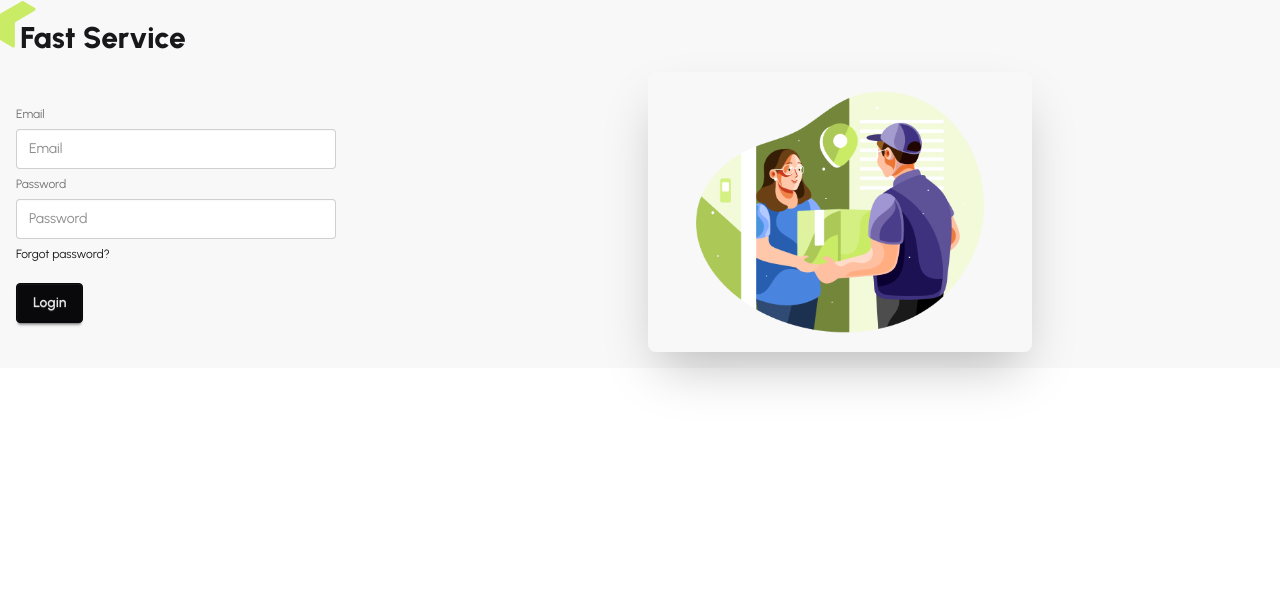
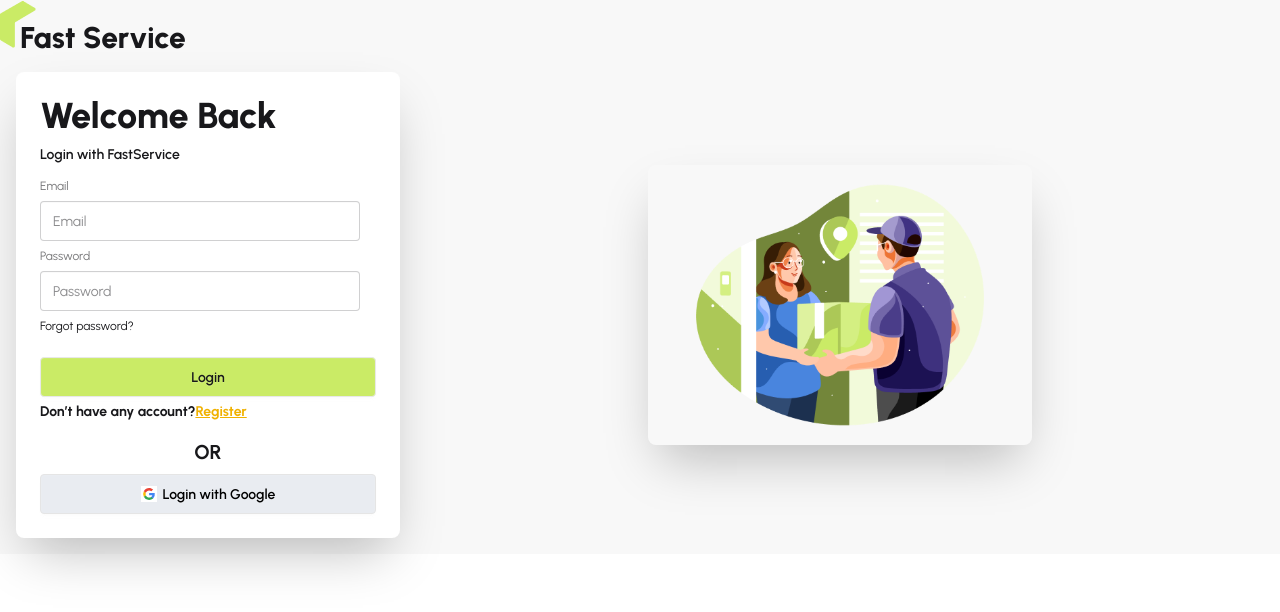
Before and after one commit to Abir-hasan-52/fast-service-client-side, a React (Vite) app: page /login in a window 1280 px wide. Shown: the top 612 px of the page. Built offline with nearby package versions, Linux system fonts and the light colour scheme; no server answers.

Commit message:
signin user by google and emailpassowrd also create private routes

```diff
--- /dev/null
+++ b/src/Contexts/AuthContext/AuthContext.jsx
@@ -0,0 +1,3 @@
+import { createContext } from "react";
+
+export const AuthContext = createContext();
--- /dev/null
+++ b/src/Contexts/AuthProvider/AuthProvider.jsx
@@ -0,0 +1,65 @@
+import React, { useEffect, useState } from "react";
+import { AuthContext } from "../AuthContext/AuthContext";
+import {
+  createUserWithEmailAndPassword,
+  GoogleAuthProvider,
+  onAuthStateChanged,
+  signInWithEmailAndPassword,
+  signInWithPopup,
+
+  signOut,
+} from "firebase/auth";
+import { auth } from "../../Firebase/firebase.init";
+const provider = new GoogleAuthProvider();
+
+const AuthProvider = ({ children }) => {
+  const [user, setUser] = useState(null);
+  const [loading , setLoading]=useState(true);
+
+  // create user
+  const createUser = (email, password) => {
+    setLoading(true);
+    return createUserWithEmailAndPassword(auth,email, password);
+  };
+  // signIn user
+
+  const signInUser = (email, password) => {
+    setLoading(true);
+    return signInWithEmailAndPassword(auth, email, password);
+  };
+//   signin with google
+const signInWithGoogle=()=>{
+    setLoading(true);
+    return  signInWithPopup(auth,provider)
+
+}
+//   Log out
+
+const logOutUser = ()=>{
+    setLoading(true);
+    return signOut(auth);
+}
+  useEffect(()=>{
+    const unSubscribe = onAuthStateChanged(auth,currentUser=>{
+        setUser(currentUser);
+        console.log("user in the auth state change",currentUser);
+        setLoading(false);
+    });
+    return  ()=>{
+        unSubscribe();
+    }
+  },[])
+
+  const authInfo = {
+    user,
+    loading,
+    createUser,
+    signInUser,
+    signInWithGoogle,
+    logOutUser,
+  };
+
+  return <AuthContext value={authInfo}>{children}</AuthContext>;
+};
+
+export default AuthProvider;
--- /dev/null
+++ b/src/Hooks/Loader.jsx
@@ -0,0 +1,11 @@
+import React from 'react';
+
+const Loader = () => {
+    return (
+        <div>
+            <span className="loading loading-spinner loading-xl"></span>
+        </div>
+    );
+};
+
+export default Loader;
--- /dev/null
+++ b/src/Hooks/useAuth.jsx
@@ -0,0 +1,9 @@
+import React, { use } from 'react';
+import { AuthContext } from '../Contexts/AuthContext/AuthContext';
+
+const useAuth = () => {
+    const authInfo = use(AuthContext);
+    return authInfo ;
+};
+
+export default useAuth;
--- a/src/Pages/Shared/Authentication/Login.jsx
+++ b/src/Pages/Shared/Authentication/Login.jsx
@@ -1,5 +1,7 @@
 import React from "react";
 import { useForm } from "react-hook-form";
+import { Link } from "react-router";
+import SocialLogin from "./SocialLogin/SocialLogin";
 
 const Login = () => {
   const {
@@ -11,7 +13,11 @@ const Login = () => {
     console.log(data);
   };
   return (
-    <div>
+    <div className="card bg-base-100 w-full max-w-sm shrink-0 shadow-2xl">
+      <div className="card-body">
+        <h1 className="text-4xl font-extrabold">Welcome Back</h1>
+        <p className="text-md font-semibold">Login with FastService</p>
+
         <form onSubmit={handleSubmit(onSubmit)}>
           <fieldset className="fieldset">
             {/* Email */}
@@ -47,11 +53,23 @@ const Login = () => {
             <div>
               <a className="link link-hover">Forgot password?</a>
             </div>
-        </fieldset>
-        <button type="submit" className="btn btn-neutral mt-4">
+            <button type="submit" className="btn  bg-[#CAEB66] mt-4">
               Login
             </button>
+          </fieldset>
+          <div>
+            <p className="link link-hover text-md">
+              <strong>
+                Don’t have any account?
+                <Link className="text-yellow-500 underline" to="/register">
+                  Register
+                </Link>
+              </strong>
+            </p>
+          </div>
         </form>
+        <SocialLogin></SocialLogin>
+      </div>
     </div>
   );
 };
--- a/src/Pages/Shared/Authentication/Register.jsx
+++ b/src/Pages/Shared/Authentication/Register.jsx
@@ -1,21 +1,38 @@
 import React from "react";
 import { useForm } from "react-hook-form";
+import useAuth from "../../../Hooks/useAuth";
+import { Link } from "react-router";
 
 const Register = () => {
   const {
     register,
     handleSubmit,
     formState: { errors },
-
   } = useForm({
-    criteriaMode:"all"
+    criteriaMode: "all",
   });
+  const {createUser}=useAuth()
   const onSubmit = (data) => {
     console.log(data);
+    const {email,password}=data
+    console.log(email,password)
+    createUser(email,password)
+    .then(result=>{
+        console.log(result.user);
+        alert(`successful${result.user}`);
+    }).catch(error=>{
+        console.log(error);
+        alert(`error ${error.message}`);
+    })
   };
   return (
     <div className="card bg-base-100 w-full max-w-sm shrink-0 shadow-2xl">
       <div className="card-body">
+        <h1 className="text-4xl font-extrabold">
+            Create an Account
+        </h1>
+        <p className="text-md font-semibold">Register with FastService</p>
+        <img></img>
         <form onSubmit={handleSubmit(onSubmit)}>
           <fieldset className="fieldset">
             {/* email */}
@@ -60,10 +77,13 @@ const Register = () => {
             <div>
               <a className="link link-hover">Forgot password?</a>
             </div>
-            <button type="submit" className="btn btn-neutral mt-4">
-              Login
+            <button type="submit" className="btn  bg-[#CAEB66] mt-4">
+              Register
             </button>
           </fieldset>
+          <div>
+              <p className="link link-hover text-md"><strong >Already Have an Account?<Link className="text-yellow-500 underline" to="/login">Login</Link></strong></p>
+            </div>
         </form>
       </div>
     </div>
--- /dev/null
+++ b/src/Pages/Shared/Authentication/SocialLogin/SocialLogin.jsx
@@ -0,0 +1,55 @@
+import React from "react";
+import useAuth from "../../../../Hooks/useAuth";
+
+const SocialLogin = () => {
+    const {signInWithGoogle}=useAuth();
+    const handleGoogleSignIn=()=>{
+        signInWithGoogle()
+        .then(result=>{
+            console.log(result.user);
+            alert("login successful")
+        })
+        .catch(error=>{
+            alert(`login failed ${error.massage}`);
+        })
+
+
+    }
+  return (
+    <div className="text-center">
+      <p className="text-xl font-bold my-2">OR</p>
+      <button onClick={handleGoogleSignIn} className="btn w-full bg-[#E9ECF1] text-black border-[#e5e5e5]">
+        <svg
+          aria-label="Google logo"
+          width="16"
+          height="16"
+          xmlns="http://www.w3.org/2000/svg"
+          viewBox="0 0 512 512"
+        >
+          <g>
+            <path d="m0 0H512V512H0" fill="#fff"></path>
+            <path
+              fill="#34a853"
+              d="M153 292c30 82 118 95 171 60h62v48A192 192 0 0190 341"
+            ></path>
+            <path
+              fill="#4285f4"
+              d="m386 400a140 175 0 0053-179H260v74h102q-7 37-38 57"
+            ></path>
+            <path
+              fill="#fbbc02"
+              d="m90 341a208 200 0 010-171l63 49q-12 37 0 73"
+            ></path>
+            <path
+              fill="#ea4335"
+              d="m153 219c22-69 116-109 179-50l55-54c-78-75-230-72-297 55"
+            ></path>
+          </g>
+        </svg>
+        Login with Google
+      </button>
+    </div>
+  );
+};
+
+export default SocialLogin;
--- a/src/Pages/Shared/FastServiceLogo/FastServiceLogo.jsx
+++ b/src/Pages/Shared/FastServiceLogo/FastServiceLogo.jsx
@@ -1,12 +1,15 @@
-import React from 'react';
-import logo from '../../../assets/logo.png'
+import React from "react";
+import logo from "../../../assets/logo.png";
+import { Link } from "react-router";
 const FastServiceLogo = () => {
-    return (
-        <div className='flex justify-center items-end'>
-            <img className='mb-2' src={logo} alt="fast service logo" srcset="" />
-            <p className='text-3xl font-extrabold -ml-4'>Fast Service</p>
-        </div>
-    );
+  return (
+    <Link>
+      <div className="flex justify-center items-end">
+        <img className="mb-2" src={logo} alt="fast service logo" srcset="" />
+        <p className="text-3xl font-extrabold -ml-4">Fast Service</p>
+      </div>
+    </Link>
+  );
 };
 
 export default FastServiceLogo;
--- a/src/main.jsx
+++ b/src/main.jsx
@@ -1,18 +1,22 @@
-import { StrictMode } from 'react'
-import { createRoot } from 'react-dom/client'
-import './index.css'
+import { StrictMode } from "react";
+import { createRoot } from "react-dom/client";
+import "./index.css";
 
-import { RouterProvider } from 'react-router'
-import { router } from './router/router.jsx'
-import 'aos/dist/aos.css';
-import Aos from 'aos'
+import { RouterProvider } from "react-router";
+import { router } from "./router/router.jsx";
+import "aos/dist/aos.css";
+import Aos from "aos";
+import AuthProvider from "./Contexts/AuthProvider/AuthProvider.jsx";
 
 Aos.init();
 
-createRoot(document.getElementById('root')).render(
+createRoot(document.getElementById("root")).render(
   <StrictMode>
-    <div className='font-urbanist max-w-7xl mx-auto'>
-       <RouterProvider router={router}></RouterProvider>
+    <div className="font-urbanist max-w-7xl mx-auto">
+      <AuthProvider>
+
+        <RouterProvider router={router}></RouterProvider>
+      </AuthProvider>
     </div>
-  </StrictMode>,
-)
+  </StrictMode>
+);
--- /dev/null
+++ b/src/routes/PrivateRoutes.jsx
@@ -0,0 +1,18 @@
+import React from "react";
+import useAuth from "../Hooks/useAuth";
+import Loader from "../Hooks/Loader";
+import { Navigate } from "react-router";
+
+const PrivateRoutes = ({children}) => {
+  const { user, loading } = useAuth();
+
+  if (loading) {
+    return <Loader></Loader>;
+  }
+  if (!user) {
+    return <Navigate to="/login"></Navigate>;
+  }
+  return  children;
+};
+
+export default PrivateRoutes;
```
Lines whose indentation alone changed are shown as unchanged.
